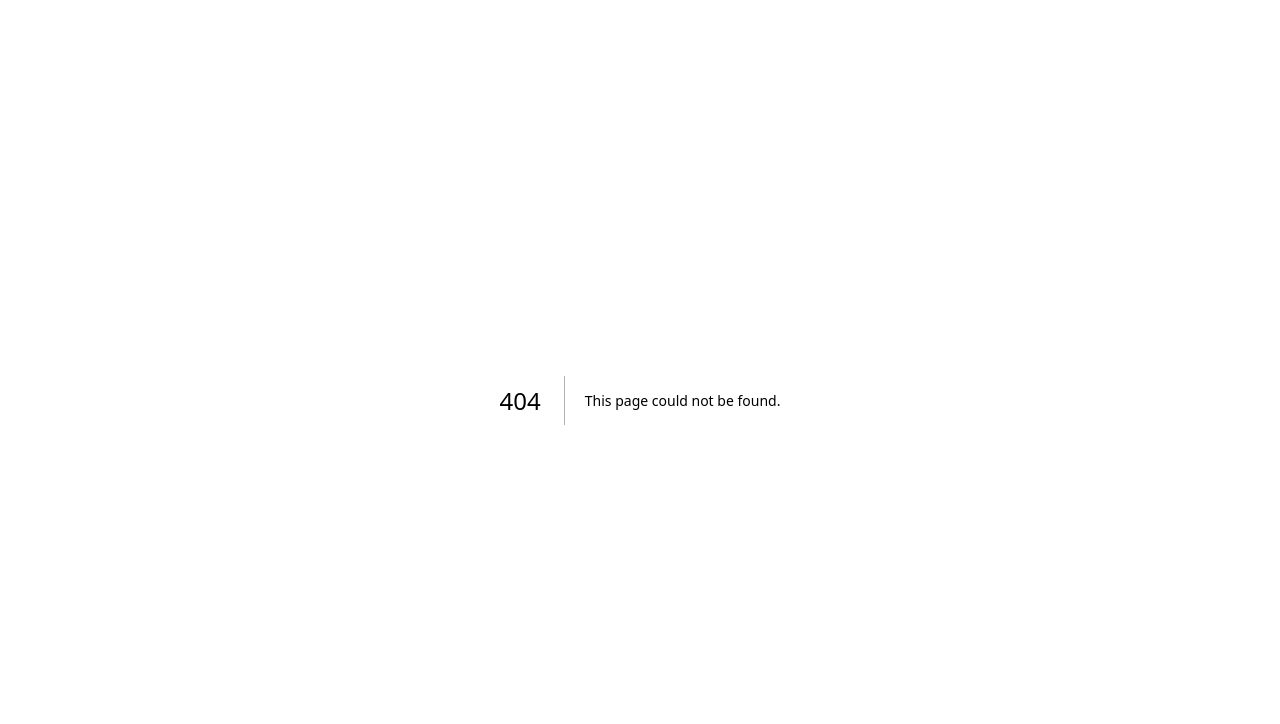
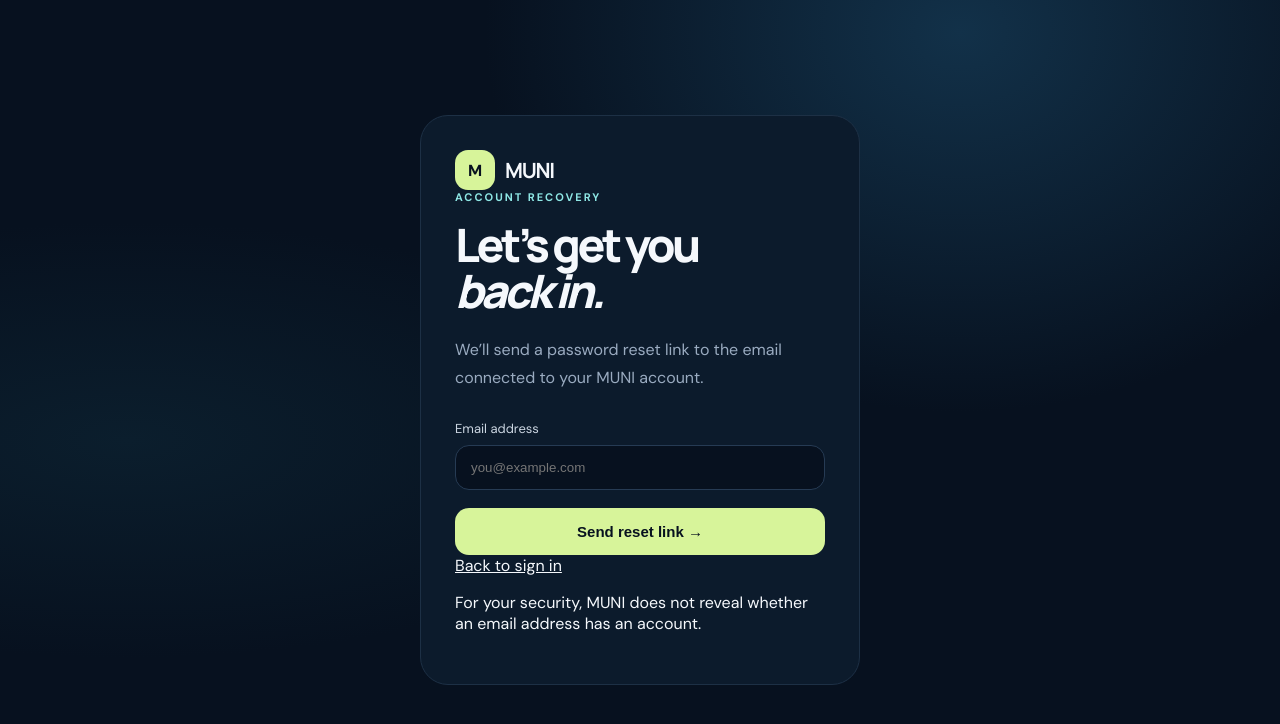
Before and after one commit to azuleermenu-dot/MUNI-WEBAPP, a Next.js app in the folder apps/web/: page /forgot-password in a window 1280 px wide. Before the commit this address had no page. Shown: the top 724 px of the page. Built offline with nearby package versions, Linux system fonts and the light colour scheme.

Commit message:
feat(auth): add secure password reset request

```diff
--- /dev/null
+++ b/apps/web/app/forgot-password/page.tsx
@@ -0,0 +1,22 @@
+'use client';
+
+import Link from 'next/link';
+import { FormEvent, useState } from 'react';
+import { createClient } from '../../lib/supabase/browser';
+
+export default function ForgotPassword() {
+  const [email,setEmail]=useState('');
+  const [busy,setBusy]=useState(false);
+  const [sent,setSent]=useState(false);
+  const [error,setError]=useState('');
+  async function submit(e:FormEvent<HTMLFormElement>){
+    e.preventDefault();setBusy(true);setError('');
+    try{
+      const {error}=await createClient().auth.resetPasswordForEmail(email.trim().toLowerCase(),{redirectTo: `${window.location.origin}/reset-password`});
+      if(error)throw error;
+      setSent(true);
+    }catch{setError('We could not send a reset link right now. Check your email address and try again.');}
+    finally{setBusy(false);}
+  }
+  return <main className="auth auth-background"><section className="auth-card auth-card-modern"><Link href="/" className="brand"><span>M</span><strong>MUNI</strong></Link><div className="auth-intro"><p className="eyebrow">ACCOUNT RECOVERY</p><h1>Let’s get you<br/><em>back in.</em></h1><p className="muted">We’ll send a password reset link to the email connected to your MUNI account.</p></div>{sent?<div className="auth-message success" role="status">If an account matches that email, a reset link will arrive shortly. Check your inbox and spam folder.</div>:<form className="auth-form-modern" onSubmit={submit}><label>Email address<input type="email" autoComplete="email" inputMode="email" value={email} onChange={e=>setEmail(e.target.value)} required maxLength={254} placeholder="you@example.com"/></label>{error&&<p role="alert" className="auth-message error">{error}</p>}<button className="auth-submit" type="submit" disabled={busy}>{busy?'Sending link…':'Send reset link'} <span aria-hidden="true">→</span></button></form>}<Link className="auth-secondary" href="/login">Back to sign in</Link><p className="auth-legal">For your security, MUNI does not reveal whether an email address has an account.</p></section></main>;
+}
```
